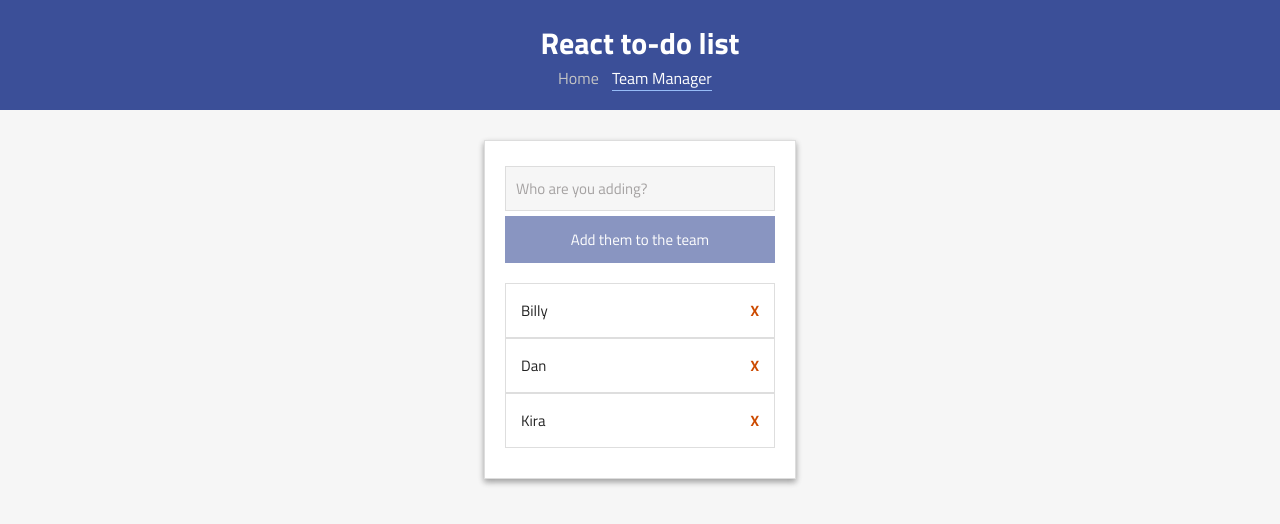
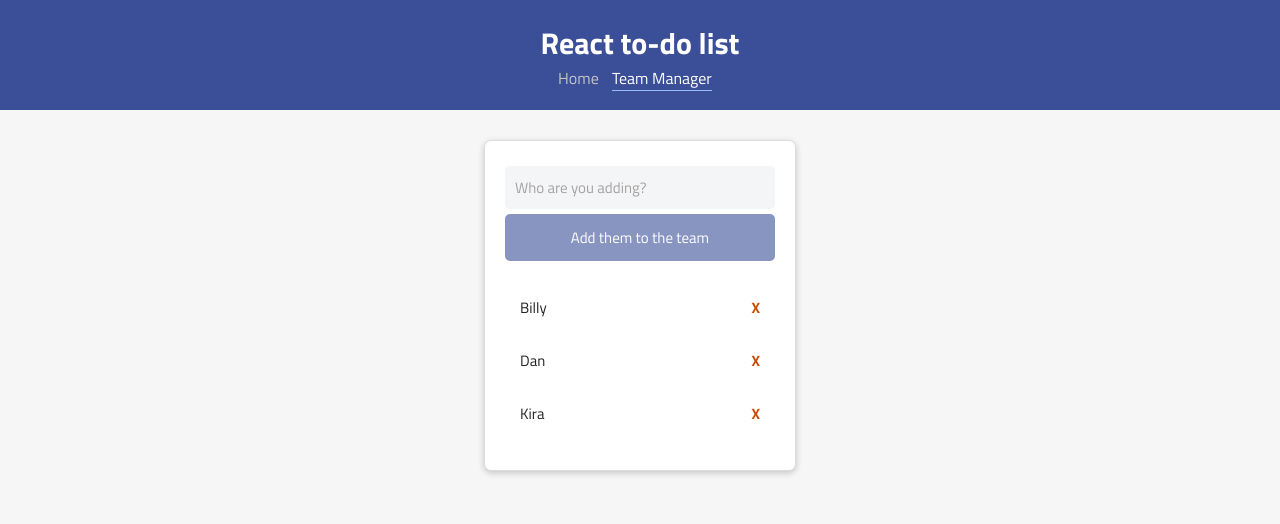
Before and after one commit to markhagemann/parcel-ts-react-todo-list, a React (Vite) app: page /team in a window 1280 px wide. Shown: the top 524 px of the page. Built offline with nearby package versions, Linux system fonts and the light colour scheme.

Commit message:
Add new styles

```diff
--- a/src/common/styled-components.tsx
+++ b/src/common/styled-components.tsx
@@ -11,7 +11,8 @@ export const FormContainer = styled.div`
     background: #fff;
     max-width: 290px;
     border: 1px solid #ddd;
-    box-shadow: 0 3px 6px rgba(0,0,0,0.16), 0 3px 6px rgba(0,0,0,0.23);
+    border-radius: 7px;
+    box-shadow: 0 2px 6px 0 hsla(0, 0%, 0%, 0.2);
 `;
 
 export const FormHolder = styled.div`
@@ -21,11 +22,12 @@ export const FormHolder = styled.div`
   margin: 15px auto;
 
   input, select {
-    background: #f6f6f6;
+    background: hsl(210, 9%, 96%);
     font-family: 'Titillium Web', sans-serif;
     padding: 10px;
     font-size: 15px;
-    border: 1px solid #ddd;
+    border: 0;
+    border-radius: 5px;
     margin-bottom: 5px;
   }
   button {
@@ -35,6 +37,7 @@ export const FormHolder = styled.div`
     padding:10px;
     background: #3b4f98;
     border: 2px solid #3b4f98;
+    border-radius: 5px;
   }
   button:hover{
     cursor: pointer;
--- a/src/components/Team/TeamList.tsx
+++ b/src/components/Team/TeamList.tsx
@@ -18,9 +18,12 @@ const List = styled.ul`
     border: 1px solid #dedede;
     list-style-type: none;
     padding: 15px;
+    border: 0;
   }
   li:hover {
-    background: #eee;
+    background-color: #dfebfd;
+    color: #005ebb;
+    border-radius: 5px;
   }
   .team-member {
     justify-content: flex-start;
--- a/src/components/Todo/TodoList.tsx
+++ b/src/components/Todo/TodoList.tsx
@@ -58,12 +58,12 @@ const List = styled.ul`
   max-width: 270px;
 
   li {
-    border: 1px solid #dedede;
+    border-bottom: 1px solid #eee;
     list-style-type: none;
     padding: 15px;
   }
   li:hover {
-    background: #eee;
+    background-color: #eee;
   }
   .todo {
     justify-content: flex-start;
@@ -85,16 +85,15 @@ const List = styled.ul`
     justify-content: center;
   }
   .assignee-container {
-    color: #e3dfdf;
     margin-top: 5px;
     padding: 5px;
-    background: #707070;
-    border: 1px solid #585858;
+    border-radius: 5px;
     text-align: left;
 
     select {
-      background: #818181;
-      color: #fff;
+      background: #dfdfdf;
+      border-radius: 5px;
+      border: 0;
     }
   }
   .completed-checkbox {
```
